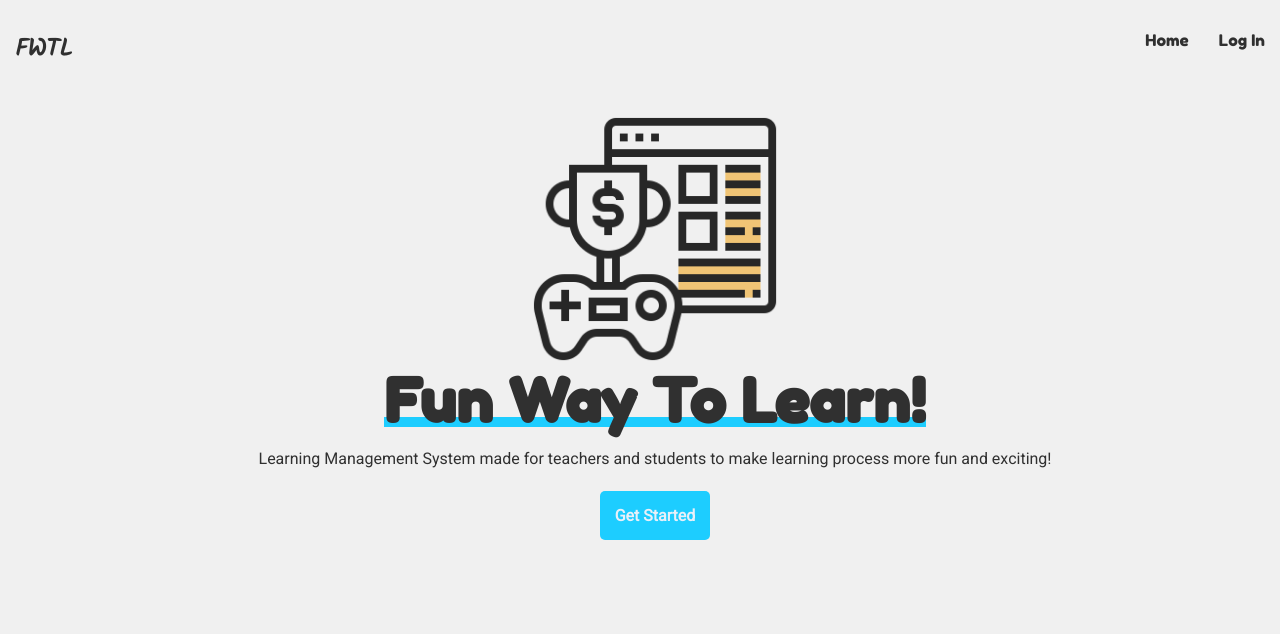
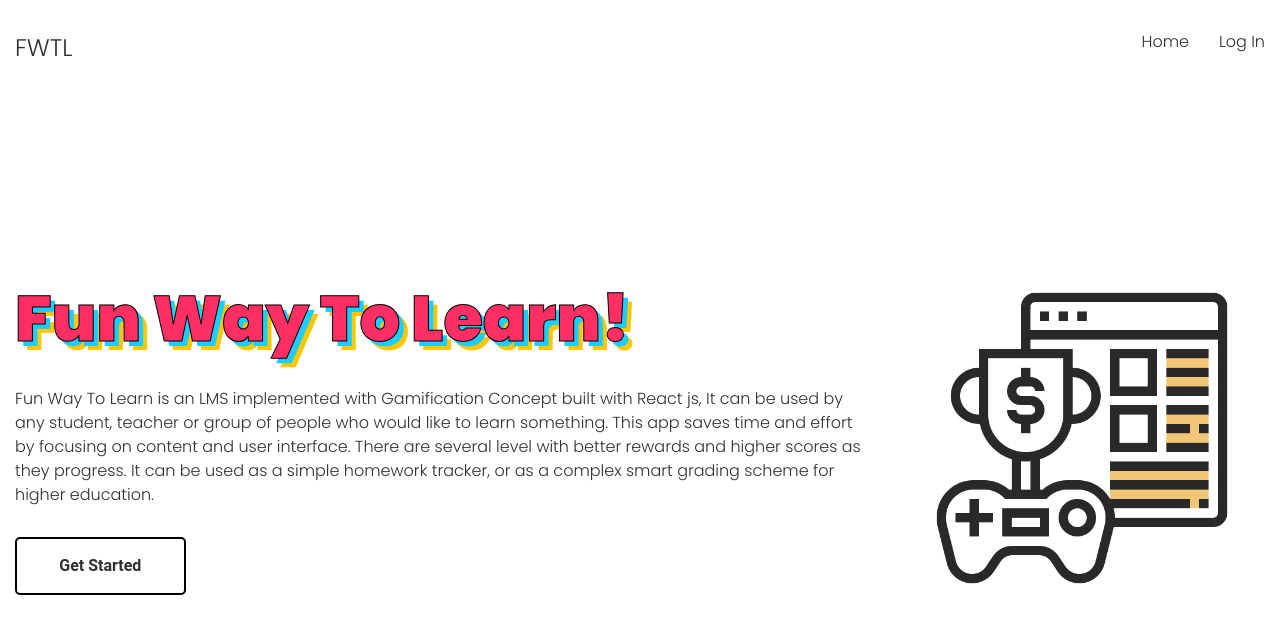
Before and after one commit to ichsanseanaldi/lms-app-react, a React (Create React App) app: page / in a window 1280 px wide. Shown: the top 634 px of the page. Built offline with nearby package versions, Linux system fonts and the light colour scheme.

Commit message:
facelift for font and landing page

```diff
--- a/public/index.html
+++ b/public/index.html
@@ -8,7 +8,7 @@
     <link rel="apple-touch-icon" href="%PUBLIC_URL%/logo192.png" />
     <link rel="preconnect" href="https://fonts.googleapis.com">
     <link rel="preconnect" href="https://fonts.gstatic.com" crossorigin>
-    <link href="https://fonts.googleapis.com/css2?family=Fredoka+One&family=Kalam&family=Roboto&display=swap" rel="stylesheet">
+    <link href="https://fonts.googleapis.com/css2?family=Poppins:wght@300;500;900&display=swap" rel="stylesheet">
     <title>FWTL App</title>
   </head>
   <body>
--- a/src/components/LandingPage.js
+++ b/src/components/LandingPage.js
@@ -4,7 +4,7 @@ import { StyledContainer } from '../style/components/StyledContainer'
 import { StyledWrapper } from '../style/components/StyledWrapper'
 import { NavBarLanding } from './partials/NavBar'
 import { StyledHeading } from '../style/components/StyledHeading'
-import { primary, white } from '../style/ColorVariable'
+import { black, magenta, primary, white, yellow } from '../style/ColorVariable'
 import { StyledButton } from '../style/components/StyledButton'
 import bg from '../assets/gamification.png'
 
@@ -12,29 +12,37 @@ import bg from '../assets/gamification.png'
 export const LandingPage = () => {
     return (
 
-        <StyledContainer main>
+        <StyledContainer>
 
             <NavBarLanding />
 
-            <StyledWrapper flex="flex" direction="column" main>
+            <StyledWrapper flex="flex" main>
 
-                <div className="landing-png flex-only flex-1 flex-center">
-                    <img src={bg} alt="" />
-                </div>
+                <div className='flex-only flex-2 flex-column landing-desc'>
 
-                <div className='flex-only flex-2 flex-column flex-center landing-desc'>
-
-                    <StyledHeading backgroundcolor={primary} landing>Fun Way To Learn!</StyledHeading>
-                    <p className='p-10-all'>Learning Management System made for teachers and students to make learning process more fun and exciting!</p>
+                    <StyledHeading backgroundcolor={magenta} landing>Fun Way To Learn!</StyledHeading>
+                    <p className='p-20-ub'>
+                        Fun Way To Learn is an LMS implemented with Gamification Concept built with React js,
+                        It can be used by any student, teacher or group of people who would like to learn something.
+                        This app saves time and effort by focusing on content and user interface.
+                        There are several level with better rewards and higher scores as they progress.
+                        It can be used as a simple homework tracker, or as a complex smart grading scheme for higher education.
+                    </p>
                     <StyledButton
                         as={Link}
                         to={'/login'}
-                        backgroundcolor={primary}
-                        color={white}
+                        color={black}
+                        width="20%"
+                        textAlign="center"
+                        main
                     >
                         Get Started
                     </StyledButton>
 
+                </div>
+
+                <div className="landing-png flex-only flex-1 flex-center">
+                    <img src={bg} alt="" />
                 </div>
 
             </StyledWrapper>
--- a/src/components/Login.js
+++ b/src/components/Login.js
@@ -64,11 +64,11 @@ export const Login = () => {
 
     return (
 
-        <StyledContainer main>
+        <StyledContainer>
 
             <NavBarLanding />
 
-            <StyledWrapper flex="flex" direction="column" justifyContent="center" alignItems="center" main>
+            <StyledWrapper flex="flex" direction="column" justifyContent="center" alignItems="center">
 
                 <Form
                     login
--- a/src/components/partials/Form.js
+++ b/src/components/partials/Form.js
@@ -11,10 +11,7 @@ export const Form = (props) => {
         <div>
 
             <StyledForm onSubmit={props.onSubmit} width="400px" height="500px" >
-                {/* <div className='flex flex-center' dangerouslySetInnerHTML={{ __html: DOMPurify.sanitize(props.svg) }} /> */}
-                {/* <div className='text-center m-t-10 m-b-20'>
-                    <p className='form-header'>{props.header}</p>
-                </div> */}
+
                 {props.err &&
                     <div className='text-center red'>
                         <strong>
--- a/src/style/GlobalStyle.style.js
+++ b/src/style/GlobalStyle.style.js
@@ -10,21 +10,21 @@ export const GlobalStyled = createGlobalStyle`
     }
 
     body{
-        font-family: 'Fredoka One', cursive;
+        font-family: 'Poppins', Arial, sans-serif;
         font-size: 16px;
         color:#303030;
-        background-color:#F0F0F0 ;
+        background-color:#FFF;
+        line-height:1.5 ;
+        user-select:none;
     }
 
-    ul,ol,span,p,label,button,::placeholder{
-        font-family:'Roboto', sans-serif ;
-        line-height:1.5 ;
+   a,ul,ol,span,p,label,button,::placeholder{
+        font-family:'Poppins', Arial, sans-serif ;
         transition:0.3s ;
-        font-weight:500 ;
+        font-weight:300 ;
     }
 
     ul,ol{
-        line-height:1.5 ;
         margin-left:2rem ;
     }
 
@@ -32,7 +32,6 @@ export const GlobalStyled = createGlobalStyle`
         display:block;
         color:inherit;
         text-decoration:none ;
-        transition:0.5s ;
 
         &:hover{
             opacity:0.5;
@@ -51,10 +50,6 @@ export const GlobalStyled = createGlobalStyle`
 
     }
 
-    p{
-        line-height:1.5 ;
-    }
-
     label,::placeholder{
         text-transform:capitalize;
     }
--- a/src/style/components/StyledButton.js
+++ b/src/style/components/StyledButton.js
@@ -12,5 +12,11 @@ export const StyledButton = styled.button`
     width:${props => props.width};
     color: ${props => props.color} ;
     background-color:${props => props.backgroundcolor};
+    text-align:${props => props.textAlign};
+    border:${props=>props.main && '2px solid black'};
+
+    @media (max-width:800px){
+        width:${props => props.main && '50%'};
+    }
 
 `
--- a/src/style/components/StyledHeading.js
+++ b/src/style/components/StyledHeading.js
@@ -1,32 +1,18 @@
 import styled from 'styled-components';
+import { primary, yellow } from '../ColorVariable';
 
 export const StyledHeading = styled.h1`
 
-    font-size: ${props => props.landing ? '3.8em' : '3em'} ;
+    font-size: ${props => props.landing ? '64px' : '3em'} ;
     position:relative ;
     z-index: 1;
-
-    &::after{
-        content:'';
-        position:absolute;
-        z-index: -1;
-        width:100% ;
-        height:10px ;
-        left: 0;
-        bottom: 10px;
-        background-color:${props => props.backgroundcolor};
-        transition:0.5s all ;
-    }
-
-    @media (max-width:850px){
-        font-size:3em ;
-    }
+    font-weight:bolder;
+    color:${props => props.backgroundcolor};
+    text-shadow: 5px 5px 0px ${primary}, 9px 9px 0px ${yellow};
+    -webkit-text-stroke:1px black;
 
     @media (max-width:800px){
-        font-size:2em ;
-        &::after{
-            display:none ;
-        }
+        font-size: ${props => props.landing && '46px'};
     }
 
 `
--- a/src/style/components/StyledWrapper.js
+++ b/src/style/components/StyledWrapper.js
@@ -4,7 +4,7 @@ export const StyledWrapper = styled.div`
 
     width:100%;
     height:100% ;
-    padding: ${props => props.admin ? '0' : props.main ? '0px' : '10px 0'};
+    padding: ${props => props.admin ? '0' : props.main ? '10rem 0' : '10px 0'};
 
     margin-top: ${props => props.margintop};
     margin:${props => props.margintop} 15px ;
@@ -17,16 +17,16 @@ export const StyledWrapper = styled.div`
     @media (max-width:800px){
         padding:10px 0 0;
         margin:10px;
-        justify-content:center ;
+        justify-content:center;
         align-items:center ;
+        flex-direction:column-reverse;
     }
 
     @media (max-width:700px){
-        margin:${props => props.main ? '0' : props.admin ? '0' : '60px 10px'};
+        margin:${props => props.main ? '10rem 0' : props.admin ? '0' : '60px 10px'};
     }
 
     @media (max-width:530px){
-        margin-top:50px ;
         padding:0 5px ;
     }
 
--- a/src/style/index.css
+++ b/src/style/index.css
@@ -313,8 +313,8 @@
 }
 
 .landing-png img{
-    width: 250px;
-    height: 250px;
+    width: 300px;
+    height: 300px;
     object-fit:contain;
     opacity: 0.84;
 }
@@ -600,9 +600,7 @@ a:hover .rotate-anim-hov{
     }
 
     .landing-png img{
-        width: 150px;
-        height: 150px;
-        margin: 10px 0;
+        margin-bottom:3rem;
     }
 
 
```
